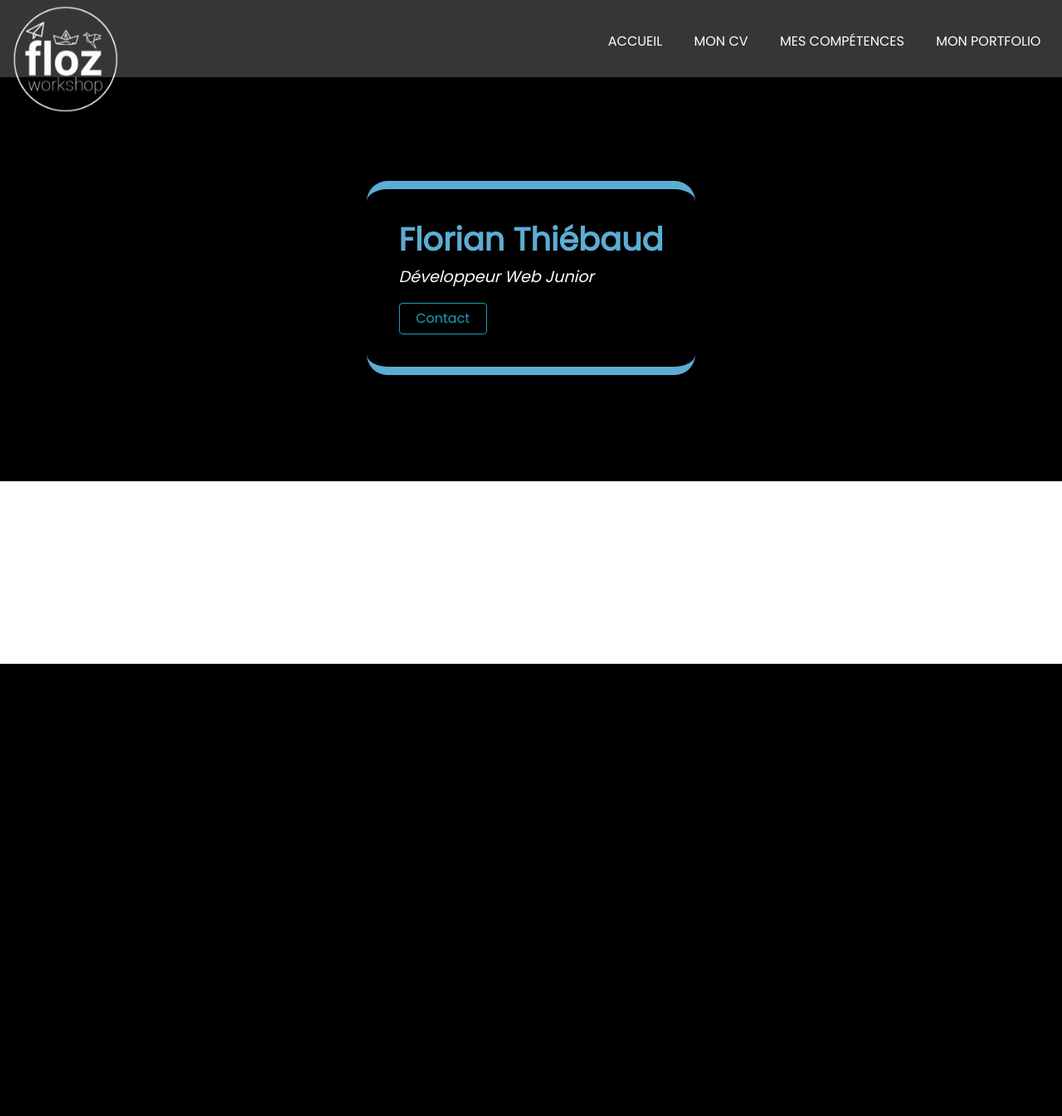
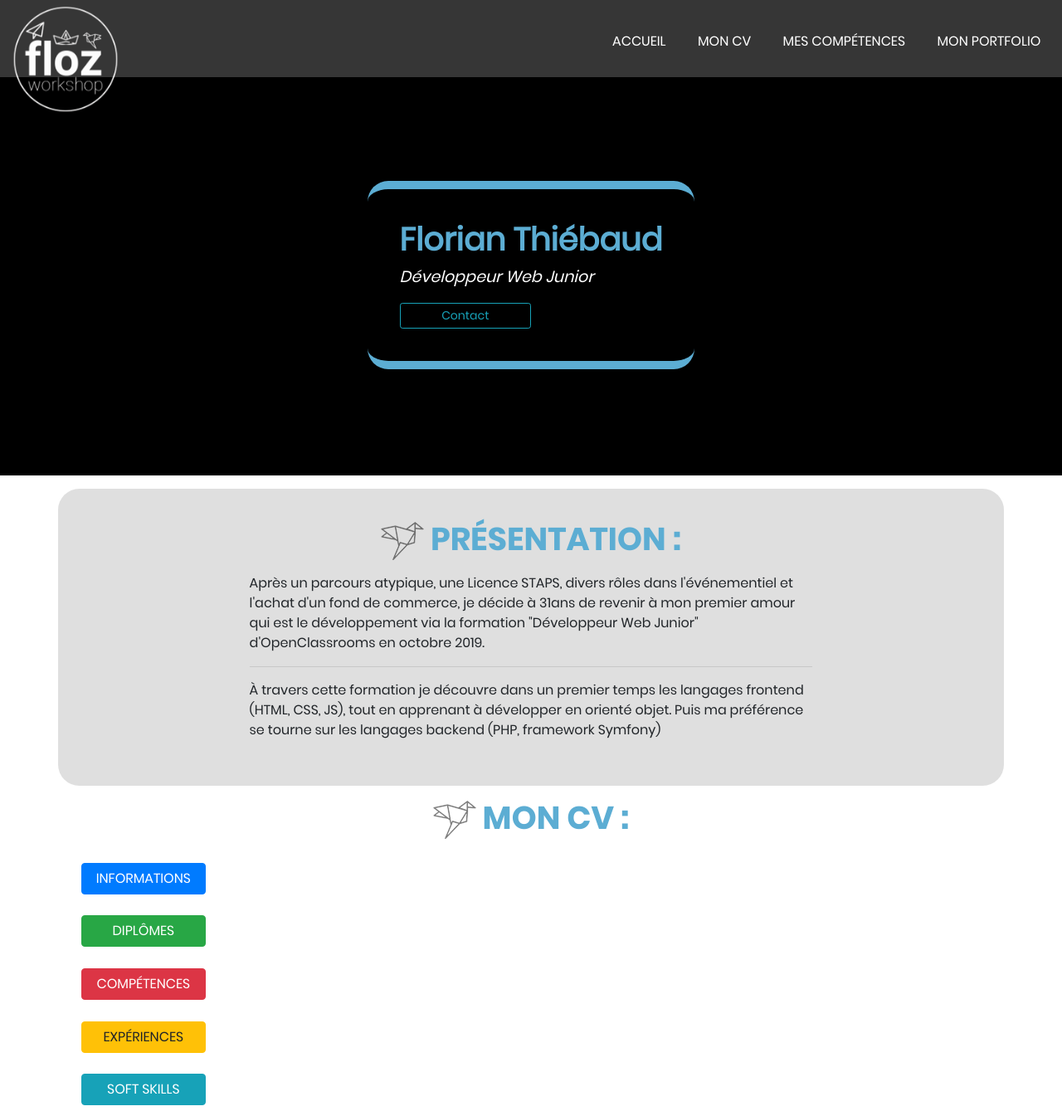
Before and after one commit to Floz42/Portfolio, a Symfony app: template templates/base.html.twig in a window 1280 px wide. Shown: the whole page at 83% size. Before the commit the page ends 800 px from the top, so only its background shows below. Run offline with Twig, Linux system fonts and the light colour scheme; the template is opened without the code that fills it, so the values that code supplies are empty; some libraries are stand-ins or nearby versions.

Commit message:
feat: presentation

```diff
--- /dev/null
+++ b/public/css/breakpoints.css
@@ -0,0 +1,11 @@
+@media all and (max-width: 425px) {
+    #presentation {
+        margin-top: 30px;
+    }
+}
+
+@media all and (max-width: 768px) {
+    #presentation {
+        margin-top: 50px;
+    }
+}
--- a/public/css/styles.css
+++ b/public/css/styles.css
@@ -1,11 +1,32 @@
 /************** GENERAL **************/
 
-@import url('https://fonts.googleapis.com/css?family=Poppins&display=swap');
 @import url('https://fonts.googleapis.com/css?family=Bangers&display=swap');
 
+@font-face {
+    font-family: "Poppins";
+    src: url("../fonts/Poppins-regular.ttf") format("truetype");
+}
+
+@font-face {
+    font-family: "Poppins-Bold";
+    src: url("../fonts/Poppins-Bold.ttf") format("truetype");
+}
+
+@font-face {
+    font-family: "Poppins-Thin";
+    src: url("../fonts/Poppins-Thin.ttf") format("truetype");
+}
+
+@font-face {
+    font-family: "Poppins-Light";
+    src: url("../fonts/Poppins-Light.ttf") format("truetype");
+}
+
 body {
-    font-family: 'Poppins', sans-serif !important;
+    font-family: "Poppins" !important;
     text-decoration: none;
+    overflow-x: hidden;
+    font-size: 2vw;
 }
 
 ul {
@@ -101,7 +122,7 @@ ul {
 }
 
 #presentation_card2 {
-    width: 400px;
+    width: 40%;
     display:flex;
     flex-wrap: nowrap;
     flex-direction: column;
@@ -131,15 +152,17 @@ ul {
 }
 
 .photo_profil {
-    width: 100px;
+    width: 9vw;
     height: auto;
     border-radius: 50%;
 }
-
+.title_presentation2 {
+    font-size: 2vw;
+}
 .text_presentation2 {
     color: white;
-    font-size: 1vw;
-    font-style: italic;
+    font-size: 1.5vw;
+    font-family: 'Poppins-Thin';
 }
 
 .profil {
@@ -153,3 +176,29 @@ ul {
     color: rgb(92, 173, 211);
     font-weight: bold;
 }
+
+/************** INTRODUCE ME **************/
+
+#introduce_me {
+    background-color: rgb(192, 192, 192, 0.5);
+    border-radius: 2vw;
+    padding: 3vw;
+}
+
+.section_title {
+    font-family: 'Poppins-Bold';
+    color: rgb(92, 173, 211);
+    font-size: 3vw;
+}
+
+/************** CV **************/
+
+#buttons_cv {
+    display: flex;
+    flex-direction: column;
+}
+
+#buttons_cv .btn {
+    width: 150px;
+    margin: 1vw;
+}
--- a/public/js/Effects.js
+++ b/public/js/Effects.js
@@ -3,6 +3,7 @@ class Effects {
 
     constructor() {
         this.logo_hover();
+        this.presentation_card();
     }
 
     logo_hover() {
@@ -12,8 +13,14 @@ class Effects {
             $(this).attr('src','/images/logo.png');
         });
     }
+
+    presentation_card() {
+        $('#presentation_card').hover( function(){
+            $(this).addClass('animated  bounceOutRight');
+            setTimeout(function() {
+                $('#presentation_card2').css('opacity', '1');
+                $('#presentation_card2').addClass('animated bounceInRight');
+            },1000);
+        })
+    }
 }
-/* $(document).ready(function(){
-).attr('src','/images/logo.png');
-    });
-  });   */
--- a/templates/base.html.twig
+++ b/templates/base.html.twig
@@ -10,6 +10,7 @@
         <meta property="og:title" content="Floz Workshop !" />
         <meta property="og:type" content="website" />
         <link rel="stylesheet" href="{{ asset('css/styles.css') }}">
+        <link rel="stylesheet" href="{{ asset('css/breakpoints.css') }}">
         <link rel="stylesheet" href="https://cdnjs.cloudflare.com/ajax/libs/animate.css/3.7.2/animate.min.css">
         <link rel="stylesheet" href="https://cdnjs.cloudflare.com/ajax/libs/font-awesome/5.11.2/css/all.min.css">
         <link rel="shortcut icon" href="" />
@@ -38,17 +39,39 @@
                 <p class="animated bounceInUp text_presentation">
                    Développeur Web Junior
                 </p>
-                <input type="button" value="Contact" class="btn_contact col-4 btn btn-outline-info">
+                <input type="button" value="Contact" class="btn_contact btn btn-outline-info btn-sm col-md-6 col-xs-12">
             </div>
             <div id="presentation_card2">
                 <div class="profil">
-                    <img class="photo_profil" src="{{ asset('images/profil.jpeg')}}" alt="">
-                    <h2><span class="text-white">&lt</span> Bonjour <span class="text-white">&gt</span></h2>
+                    <img class="photo_profil" src="{{ asset('images/profil.jpeg')}}" alt="profil">
+                    <h2 class="title_presentation2"><span class="text-white">&lt</span> Bonjour <span class="text-white">&gt</span></h2>
                 </div>
                 <p class="mt-2 animated bounceInUp text_presentation2">
                    Fraîchement diplômé de la formation DWJ d'OpenClassRooms, j'ai une forte appétence pour les langages backend et notamment Symfony, tout en m'intéressant aux langages frontend.
                 </p>
-                <input type="button" value="Contact" class="btn_contact col-4 btn btn-outline-info">
+                <input type="button" value="Contact" class="btn_contact btn btn-outline-info btn-sm col-md-6 col-xs-12">
+            </div>
+        </div>
+        <div class="container mt-3" id="introduce_me">
+            <div class="col-8 m-auto">
+                <h2 class="text-center section_title mb-3"><img class="mr-2" style="opacity:0.5" src="{{ asset('images/bird.png')}}" alt="bird">PRÉSENTATION :</h2>
+                <p class="introduce_text">
+                    Après un parcours atypique, une Licence STAPS, divers rôles dans l'événementiel et l'achat d'un fond de commerce, je décide à 31ans de revenir à mon premier amour qui est le développement via la formation "Développeur Web Junior" d'OpenClassrooms en octobre 2019.
+                    <br><hr>
+                    À travers cette formation je découvre dans un premier temps les langages frontend (HTML, CSS, JS), tout en apprenant à développer en orienté objet. Puis ma préférence se tourne sur les langages backend (PHP, framework Symfony)
+                </p>
+            </div>
+        </div>
+        <div class="container mt-3">
+            <h2 class="section_title text-center"><img class="mr-2" style="opacity:0.5" src="{{ asset('images/bird.png')}}" alt="bird">MON CV :</h2>
+            <div class="row mt-3">
+                <div id="buttons_cv" class="col-3">
+                    <a href=""><input class="btn btn-primary" type="button" value="INFORMATIONS"></a>
+                    <a href=""><input class="btn btn-success" type="button" value="DIPLÔMES"></a>
+                    <a href=""><input class="btn btn-danger" type="button" value="COMPÉTENCES"></a>
+                    <a href=""><input class="btn btn-warning" type="button" value="EXPÉRIENCES"></a>
+                    <a href=""><input class="btn btn-info" type="button" value="SOFT SKILLS"></a>
+                </div>
             </div>
         </div>
         <div class="container">
@@ -65,11 +88,5 @@
 </html>
 
 <script>
-    $('#presentation_card').hover( function(){
-        $(this).addClass('animated  bounceOutRight');
-        setTimeout(function() {
-            $('#presentation_card2').css('opacity', '1');
-            $('#presentation_card2').addClass('animated bounceInRight');
-        },1000);
-    })
+
 </script>
```
Also changed, not shown: public/fonts/Poppins-Bold.ttf (added), public/fonts/Poppins-Light.ttf (added), public/fonts/Poppins-Medium.ttf (added), public/fonts/Poppins-Regular.ttf (added), public/fonts/Poppins-Thin.ttf (added), public/images/bird.png (added), 2 other files.
